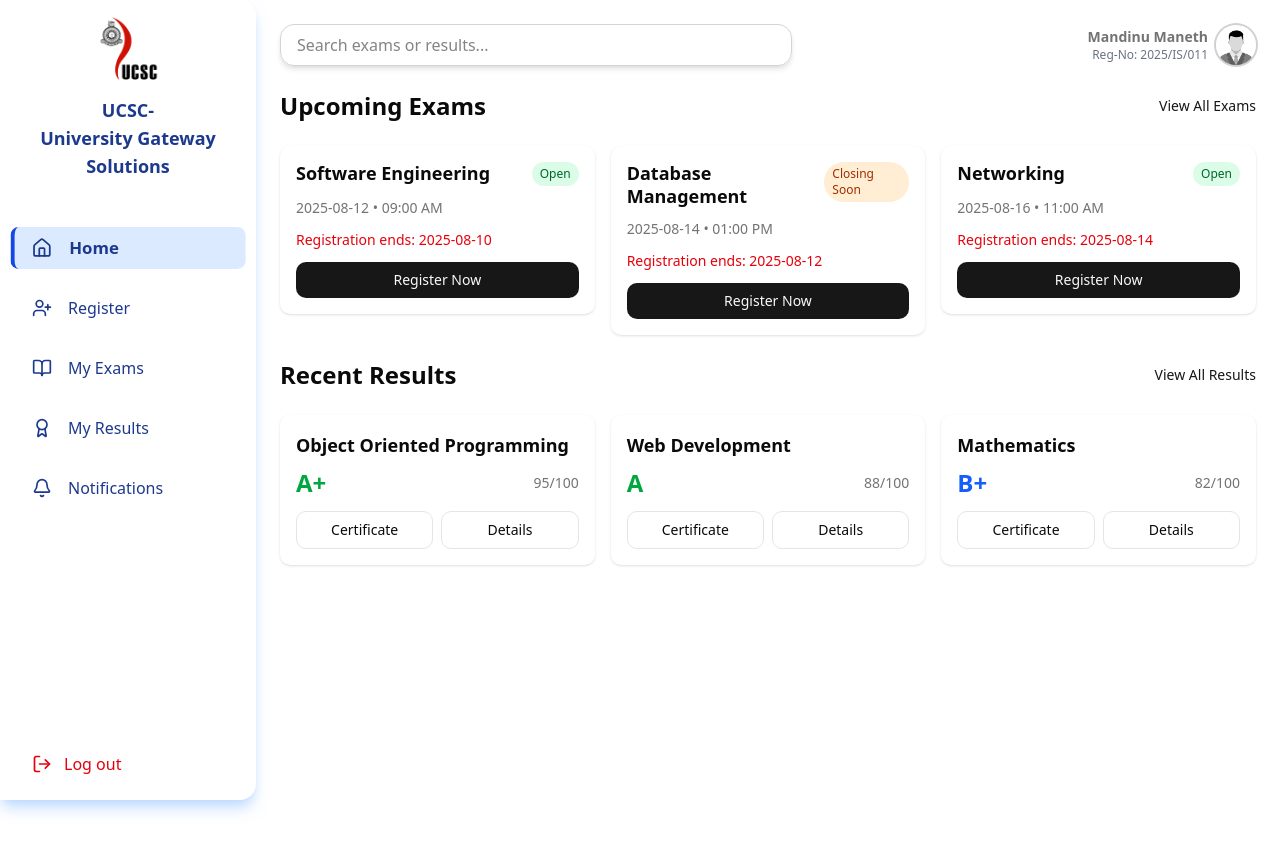
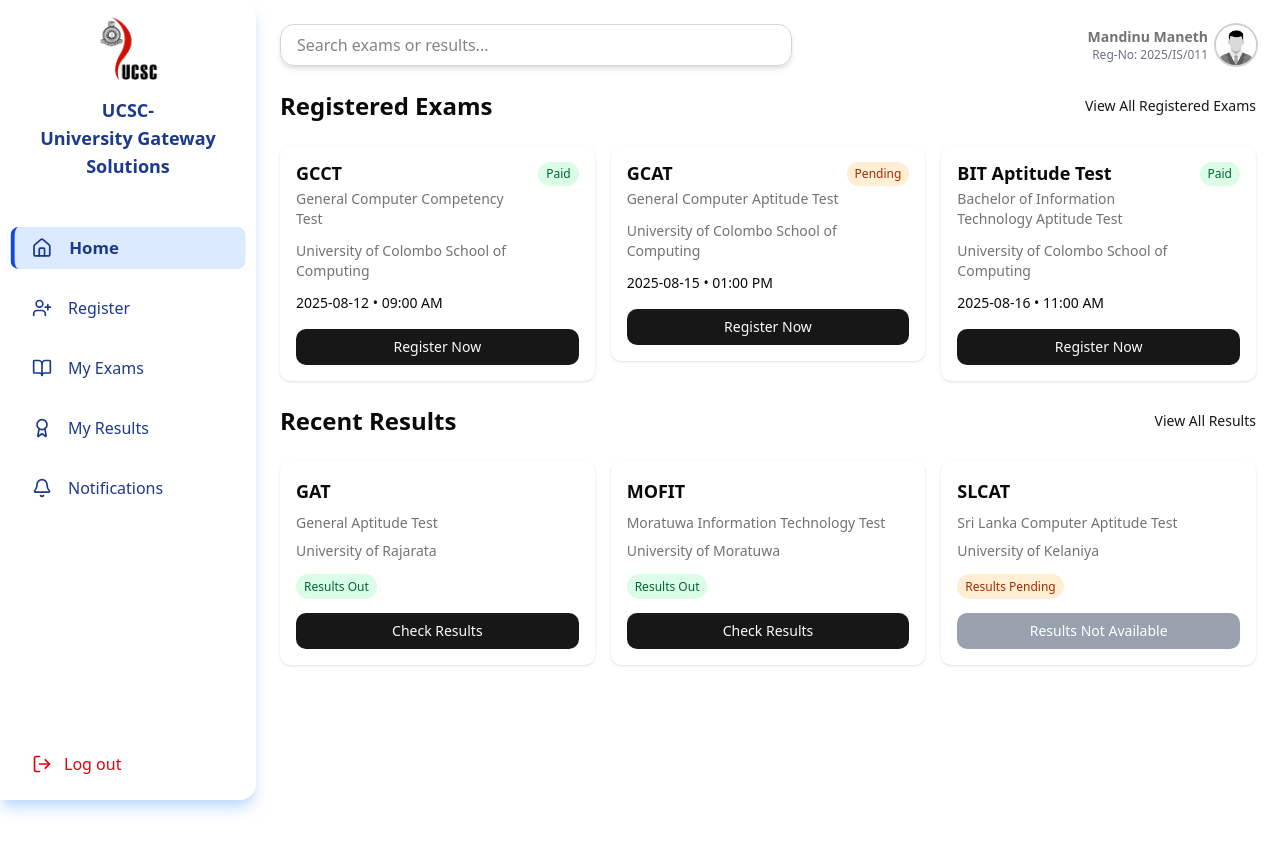
Before and after one commit to ucsc-ugs/ugs-frontend, a React (Vite) app: page /portal in a window 1280 px wide. Built offline with nearby package versions, Linux system fonts and the light colour scheme.

Commit message:
home page changed

```diff
--- a/src/pages/Home.tsx
+++ b/src/pages/Home.tsx
@@ -3,6 +3,7 @@
 import { Avatar, AvatarFallback, AvatarImage } from "@/components/ui/avatar";
 import { motion } from "framer-motion";
 import profileSample from "@/assets/profile_sample.png";
+import type test from "node:test";
 
 const mockUser = {
   name: "Mandinu Maneth",
@@ -10,72 +11,68 @@
   avatar: profileSample,
 };
 
-const upcomingExams = [
+const registeredExams = [
   {
-    subject: "Software Engineering",
+    testName: "GCCT",
+    fullName: "General Computer Competency Test",
+    university: "University of Colombo School of Computing",
     date: "2025-08-12",
     time: "09:00 AM",
-    status: "Open",
-    difficulty: "Intermediate",
-    questions: 100,
-    duration: "3 hours",
-    registration: { current: 245, total: 300 },
-    deadline: "2025-08-10",
-    daysLeft: 8
+    questions: 50,
+    duration: "2 hours",
+    paymentStatus: "Paid",
   },
   {
-    subject: "Database Management",
-    date: "2025-08-14",
+    testName: "GCAT",
+    fullName: "General Computer Aptitude Test",
+    university: "University of Colombo School of Computing",
+    date: "2025-08-15",
     time: "01:00 PM",
-    status: "Closing Soon",
-    difficulty: "Advanced",
     questions: 80,
     duration: "2.5 hours",
-    registration: { current: 189, total: 200 },
-    deadline: "2025-08-12",
-    daysLeft: 10
+    paymentStatus: "Pending",
   },
   {
-    subject: "Networking",
+    testName: "BIT Aptitude Test",
+    fullName: "Bachelor of Information Technology Aptitude Test",
+    university: "University of Colombo School of Computing",
     date: "2025-08-16",
     time: "11:00 AM",
-    status: "Open",
-    difficulty: "Beginner",
-    questions: 75,
+    questions: 40,
     duration: "2 hours",
-    registration: { current: 156, total: 250 },
-    deadline: "2025-08-14",
-    daysLeft: 12
+    paymentStatus: "Paid",
   },
 ];
 
-const results = [
+const completedExams = [
   {
-    subject: "Object Oriented Programming",
+    testName: "GAT",
+    fullName: "General Aptitude Test",
+    university: "University of Rajarata",
     examDate: "2025-07-15",
     grade: "A+",
+    band: 4,
     score: 95,
     total: 100,
-    percentile: 98,
-    classRank: 5
+    resultsOut: true,
   },
   {
-    subject: "Web Development",
+    testName: "MOFIT",
+    fullName: "Moratuwa Information Technology Test",
+    university: "University of Moratuwa",
     examDate: "2025-07-10",
     grade: "A",
+    band: 3,
     score: 88,
     total: 100,
-    percentile: 92,
-    classRank: 12
+    resultsOut: true,
   },
   {
-    subject: "Mathematics",
+    testName: "SLCAT",
+    fullName: "Sri Lanka Computer Aptitude Test",
+    university: "University of Kelaniya",
     examDate: "2025-07-05",
-    grade: "B+",
-    score: 82,
-    total: 100,
-    percentile: 85,
-    classRank: 25
+    resultsOut: false,
   },
 ];
 
@@ -104,17 +101,17 @@
         </div>
       </div>
 
-      {/* Upcoming Exams Section */}
+      {/* Registered Exams Section */}
       <div>
         <div className="flex justify-between items-center mb-6">
-          <h2 className="text-2xl font-bold text-foreground">Upcoming Exams</h2>
+          <h2 className="text-2xl font-bold text-foreground">Registered Exams</h2>
           <button className="text-sm font-medium text-primary hover:text-primary/80 transition-colors">
-            View All Exams
+            View All Registered Exams
           </button>
         </div>
 
         <div className="grid grid-cols-1 md:grid-cols-2 lg:grid-cols-3 gap-4">
-          {upcomingExams.map((exam, index) => (
+          {registeredExams.map((exam, index) => (
             <motion.div
               key={index}
               initial={{ opacity: 0, y: 20 }}
@@ -124,27 +121,32 @@
               <Card className="hover:scale-[1.02] transition-all duration-200 shadow-sm border-0 bg-card">
                 <CardContent className="p-4">
                   <div className="flex justify-between items-start mb-3">
-                    <h3 className="font-bold text-lg text-foreground leading-tight">
-                      {exam.subject}
-                    </h3>
-                    <span className={`px-2 py-1 text-xs font-medium rounded-full ${
-                      exam.status === 'Open' ? 'bg-green-100 text-green-800' :
-                      exam.status === 'Closing Soon' ? 'bg-orange-100 text-orange-800' :
+                    <div className="flex-1">
+                      <h3 className="font-bold text-lg text-foreground leading-tight">
+                        {exam.testName}
+                      </h3>
+                      <p className="text-sm text-muted-foreground mt-1">
+                        {exam.fullName}
+                      </p>
+                    </div>
+                    <span className={`px-2 py-1 text-xs font-medium rounded-full ml-2 ${
+                      exam.paymentStatus === 'Paid' ? 'bg-green-100 text-green-800' :
+                      exam.paymentStatus === 'Pending' ? 'bg-orange-100 text-orange-800' :
                       'bg-gray-100 text-gray-800'
                     }`}>
-                      {exam.status}
+                      {exam.paymentStatus}
                     </span>
                   </div>
 
                   <div className="mb-3">
-                    <p className="text-sm text-muted-foreground">
-                      {exam.date} • {exam.time}
+                    <p className="text-sm text-muted-foreground font-medium">
+                      {exam.university}
                     </p>
                   </div>
 
-                  <div className="mb-3">
-                    <p className="text-sm text-destructive font-medium">
-                      Registration ends: {exam.deadline}
+                  <div className="mb-4">
+                    <p className="text-sm text-foreground">
+                      {exam.date} • {exam.time}
                     </p>
                   </div>
 
@@ -168,7 +170,7 @@
         </div>
 
         <div className="grid grid-cols-1 md:grid-cols-2 lg:grid-cols-3 gap-4">
-          {results.map((result, index) => (
+          {completedExams.map((exam, index) => (
             <motion.div
               key={index}
               initial={{ opacity: 0, y: 20 }}
@@ -178,30 +180,35 @@
               <Card className="hover:scale-[1.02] transition-all duration-200 shadow-sm border-0 bg-card">
                 <CardContent className="p-4">
                   <h3 className="font-bold text-lg text-foreground mb-2">
-                    {result.subject}
+                    {exam.testName}
                   </h3>
 
-                  <div className="flex justify-between items-center mb-3">
-                    <span className={`text-2xl font-bold ${
-                      result.grade === 'A+' ? 'text-green-600' :
-                      result.grade === 'A' ? 'text-green-600' :
-                      result.grade === 'B+' ? 'text-blue-600' :
-                      'text-gray-600'
+                  <p className="text-sm text-muted-foreground mb-2">
+                    {exam.fullName}
+                  </p>
+
+                  <p className="text-sm text-muted-foreground font-medium mb-3">
+                    {exam.university}
+                  </p>
+
+                  <div className="mb-4">
+                    <span className={`px-2 py-1 text-xs font-medium rounded-full ${
+                      exam.resultsOut ? 'bg-green-100 text-green-800' : 'bg-orange-100 text-orange-800'
                     }`}>
-                      {result.grade}
-                    </span>
-                    <span className="text-sm text-muted-foreground">
-                      {result.score}/{result.total}
+                      {exam.resultsOut ? 'Results Out' : 'Results Pending'}
                     </span>
                   </div>
 
                   <div className="flex gap-2">
-                    <button className="flex-1 py-2 px-3 border border-border rounded-lg hover:bg-muted/50 transition-colors text-sm">
-                      Certificate
-                    </button>
-                    <button className="flex-1 py-2 px-3 border border-border rounded-lg hover:bg-muted/50 transition-colors text-sm">
-                      Details
-                    </button>
+                    {exam.resultsOut ? (
+                      <button className="w-full bg-primary text-primary-foreground py-2 px-4 rounded-lg font-medium hover:bg-primary/90 transition-colors text-sm">
+                        Check Results
+                      </button>
+                    ) : (
+                      <button className="w-full bg-gray-400 text-white py-2 px-4 rounded-lg font-medium cursor-not-allowed text-sm" disabled>
+                        Results Not Available
+                      </button>
+                    )}
                   </div>
                 </CardContent>
               </Card>
```
